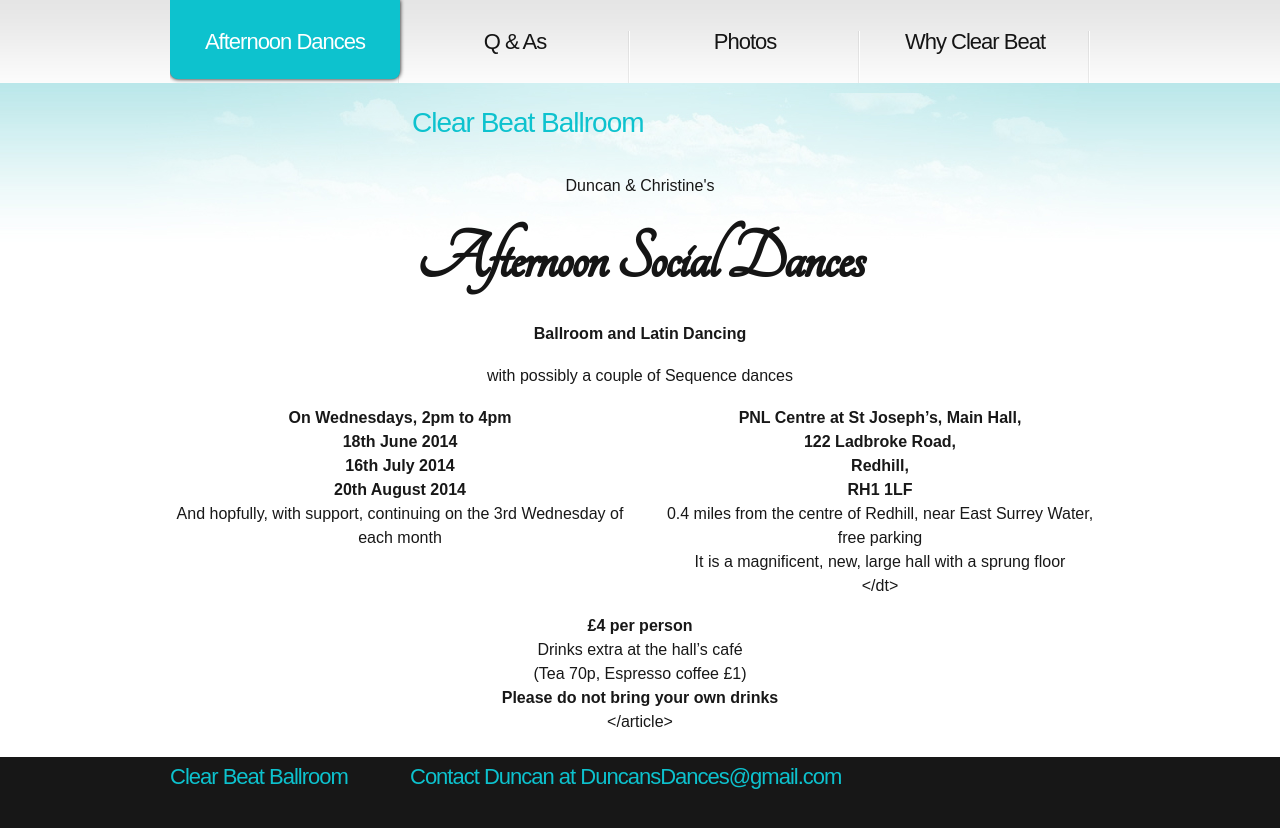
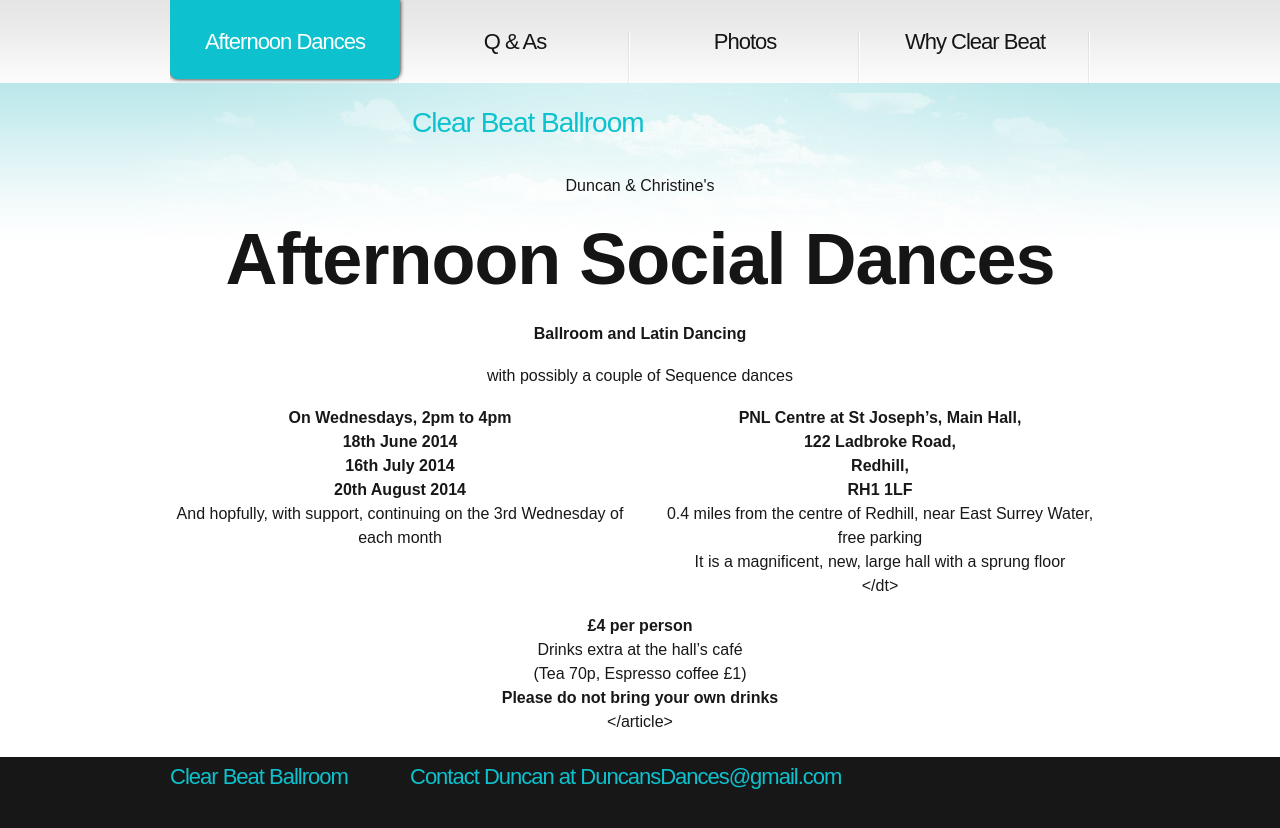
Before and after one commit to ramsayd/duncansdances, a Jekyll site: the page built from 00_index.md, in a window 1280 px wide. Shown: the top 828 px of the page. Built offline with Jekyll 4.4.1, drawn with Linux system fonts in a browser that asks for light colours.

Commit message:
Update page.html

```diff
--- a/_layouts/page.html
+++ b/_layouts/page.html
@@ -6,7 +6,7 @@
 	<link rel="stylesheet" href="css/reset.css" type="text/css" media="screen">
 	<link rel="stylesheet" href="css/style.css" type="text/css" media="screen">
 	<link rel="stylesheet" href="css/grid.css" type="text/css" media="screen">
-        <link rel="stylesheet" type="text/css" href="http://fonts.googleapis.com/css?family=tangerine">
+        <link rel="stylesheet" type="text/css" href="http://fonts.googleapis.com/css?family=Alex+Brush">
 </head>
 <body {% if page.url == '/index.html' %}id="homePage"{% endif %}>
 	<div class="bg">
```
